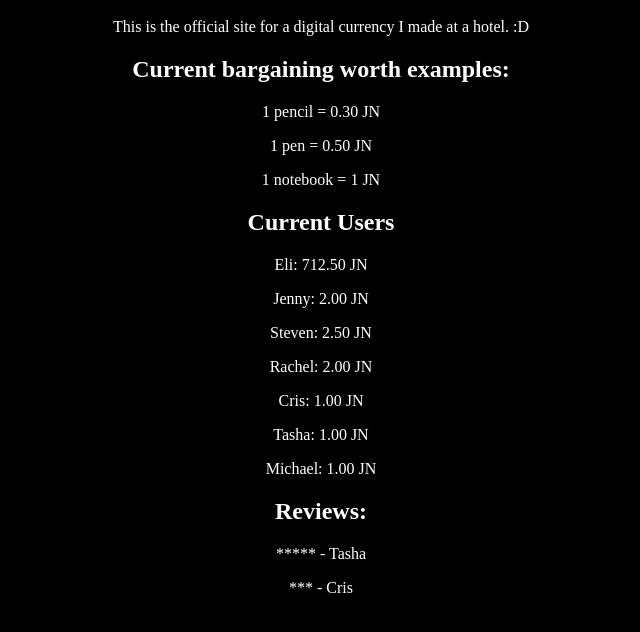
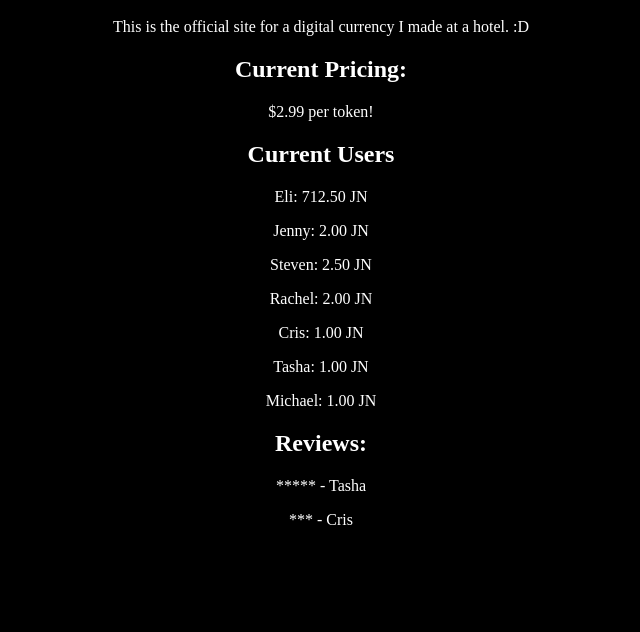
Before and after one commit to TheGameDevNoob/thegamedevnoob.github.io, a plain HTML site: page index.html in a window 1280 px wide. Shown: the part 48-680 px from the top of the page, without its empty margins (319-959 px from the left). Drawn offline with Linux system fonts and the light colour scheme.

Commit message:
Update index.html

```diff
--- a/index.html
+++ b/index.html
@@ -1,9 +1,7 @@
 <h1>Jeton Official Site!</h1>
 <p>This is the official site for a digital currency I made at a hotel. :D</p>
-<h2>Current bargaining worth examples:</h2>
-<p>1 pencil = 0.30 JN</p>
-<p>1 pen = 0.50 JN</p>
-<p>1 notebook = 1 JN</p>
+<h2>Current Pricing:</h2>
+<p>$2.99 per token!</p>
 <h2>Current Users</h2>
 <p>Eli: 712.50 JN</p>
 <p>Jenny: 2.00 JN</p>
```
